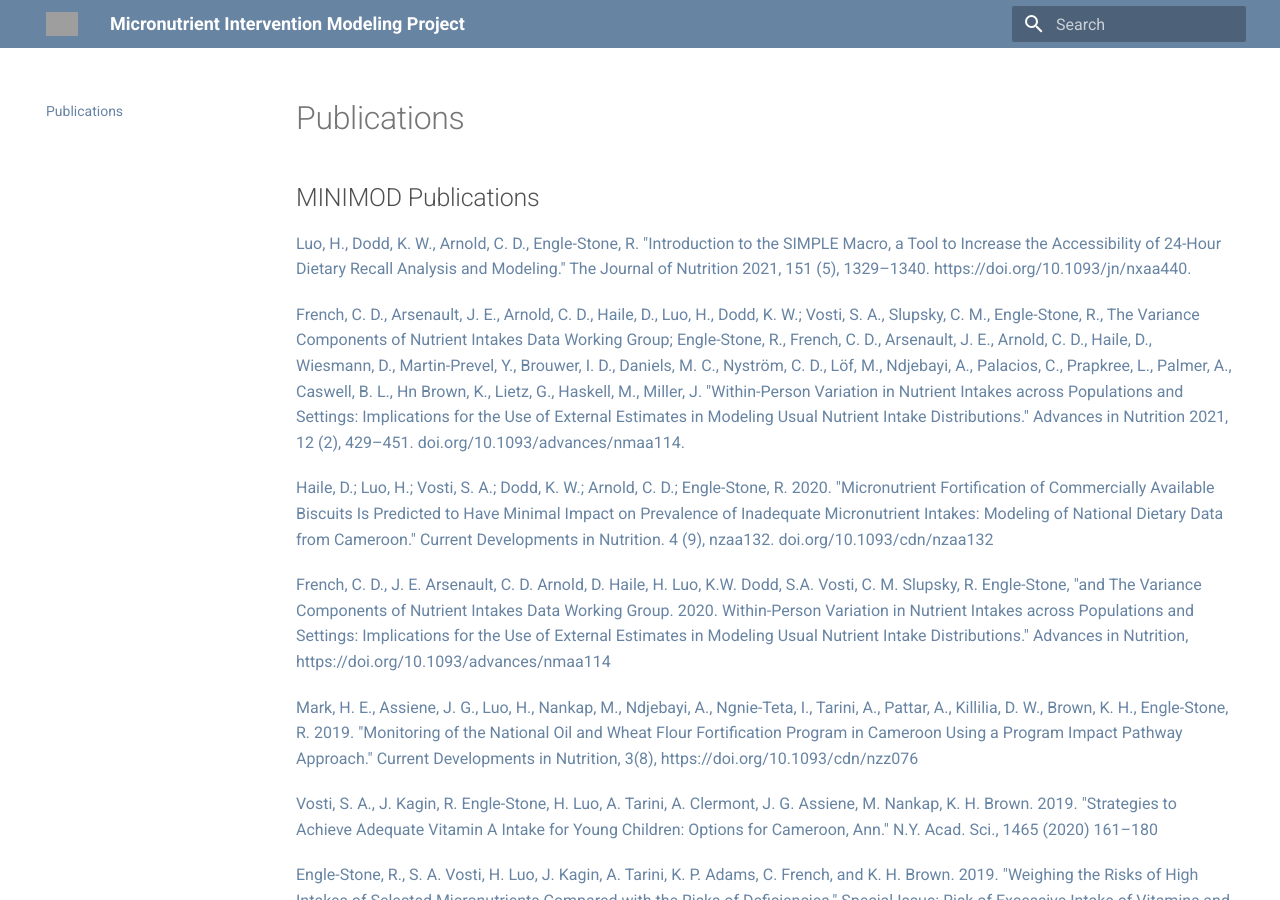
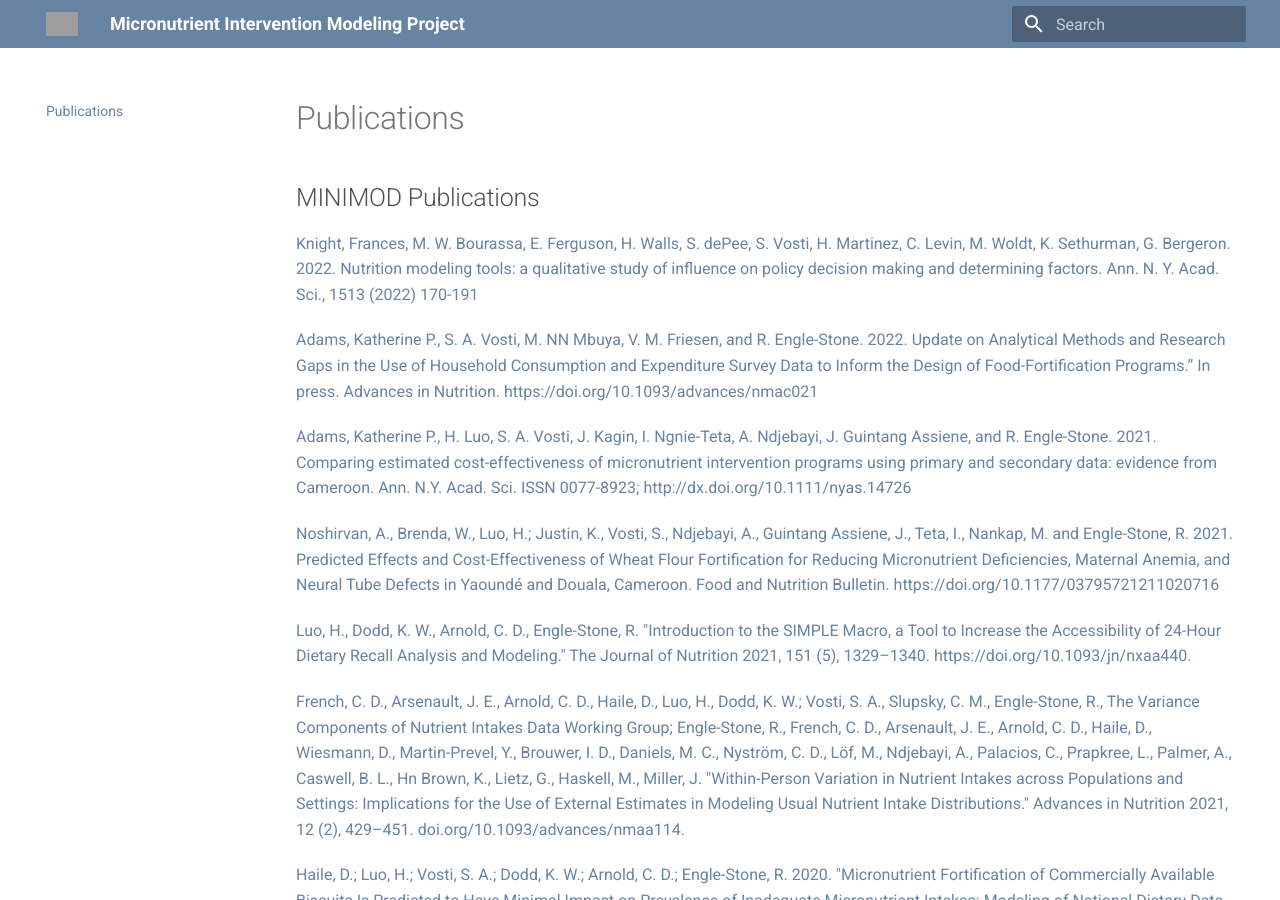
Before and after one commit to minimod-nutrition/minimod-website, an MkDocs documentation site: the page built from docs/publications.md, in a window 1280 px wide and 900 px high. Built offline with MkDocs 1.6.1 and Material for MkDocs 9.7.7, drawn with Linux system fonts in a browser that asks for light colours; nearby versions of some CDN libraries; grey boxes are pictures that could not be loaded.

Commit message:
update publication, overvied policy issues

```diff
--- a/docs/publications.md
+++ b/docs/publications.md
@@ -6,6 +6,14 @@ hide:
 # Publications
 
 ## MINIMOD Publications
+
+[Knight, Frances, M. W. Bourassa, E. Ferguson, H. Walls, S. dePee, S. Vosti, H. Martinez, C. Levin, M. Woldt, K. Sethurman, G. Bergeron. 2022. Nutrition modeling tools: a qualitative study of influence on policy decision making and determining factors.  Ann. N. Y. Acad. Sci., 1513 (2022) 170-191](https://nyaspubs.onlinelibrary.wiley.com/doi/10.1111/nyas.14778)
+
+[Adams, Katherine P., S. A. Vosti, M. NN Mbuya, V. M. Friesen, and R. Engle-Stone. 2022. Update on Analytical Methods and Research Gaps in the Use of Household Consumption and Expenditure Survey Data to Inform the Design of Food-Fortification Programs.” In press. Advances in Nutrition. https://doi.org/10.1093/advances/nmac021](https://doi.org/10.1093/advances/nmac021)
+
+[Adams, Katherine P., H. Luo, S. A. Vosti, J. Kagin, I. Ngnie-Teta, A. Ndjebayi, J. Guintang Assiene, and R. Engle-Stone.  2021. Comparing estimated cost-effectiveness of micronutrient intervention programs using primary and secondary data: evidence from Cameroon. Ann. N.Y. Acad. Sci. ISSN 0077-8923; http://dx.doi.org/10.1111/nyas.14726](http://dx.doi.org/10.1111/nyas.14726)
+
+[Noshirvan, A., Brenda, W., Luo, H.; Justin, K., Vosti, S., Ndjebayi, A., Guintang Assiene, J., Teta, I., Nankap, M. and Engle-Stone, R.  2021.  Predicted Effects and Cost-Effectiveness of Wheat Flour Fortification for Reducing Micronutrient Deficiencies, Maternal Anemia, and Neural Tube Defects in Yaoundé and Douala, Cameroon. Food and Nutrition Bulletin. https://doi.org/10.1177/03795721211020716](https://doi.org/10.1177/03795721211020716)
 
 [Luo, H., Dodd, K. W., Arnold, C. D., Engle-Stone, R. "Introduction to the SIMPLE Macro, a Tool to Increase the Accessibility of 24-Hour Dietary Recall Analysis and Modeling." The Journal of Nutrition 2021, 151 (5), 1329–1340. https://doi.org/10.1093/jn/nxaa440.](https://academic.oup.com/jn/article/151/5/1329/6165023)
 
```
Also changed, not shown: docs/overview/policy_issues.md (+12 -0 lines), docs/pictures/slide23.jpg (added), docs/pictures/slide24.jpg (added).
